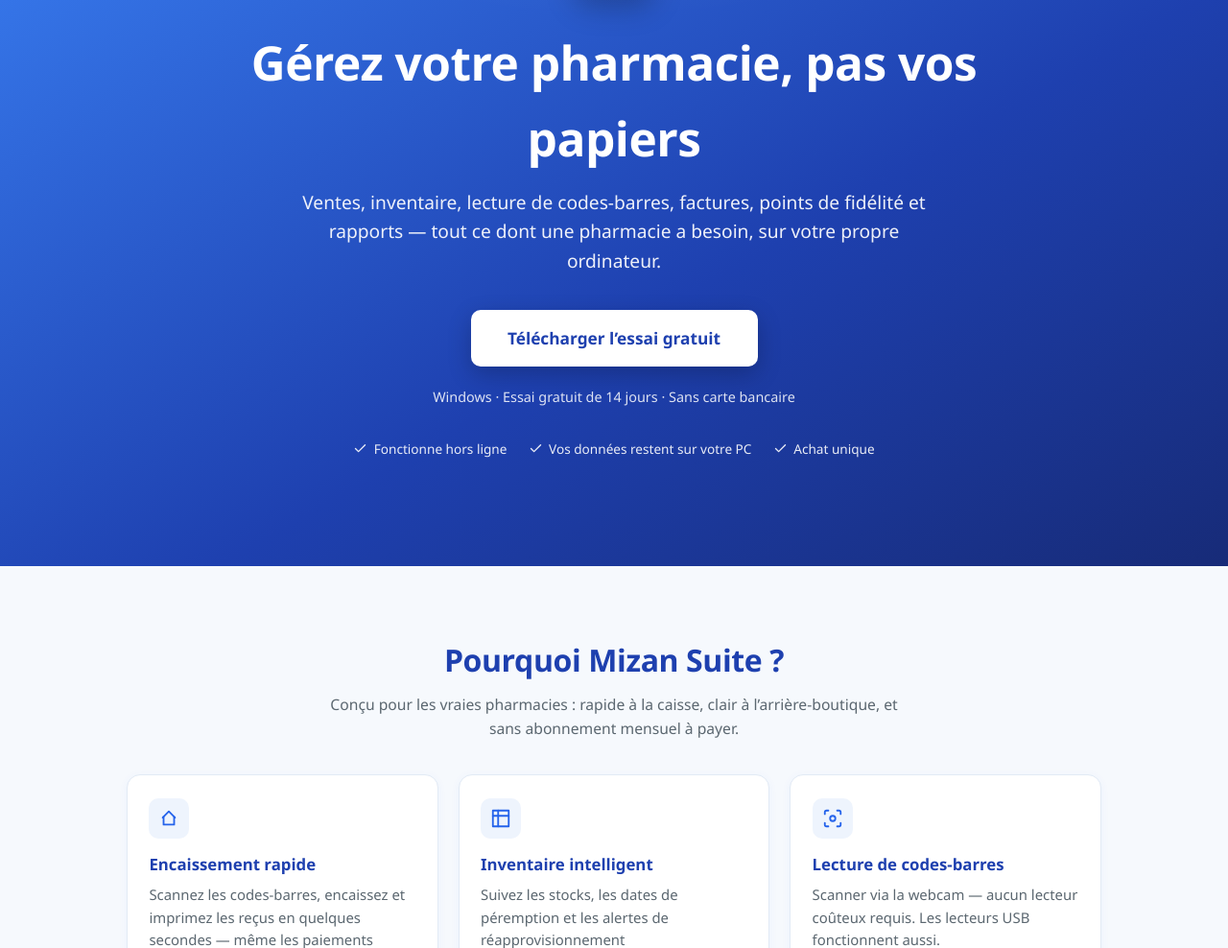
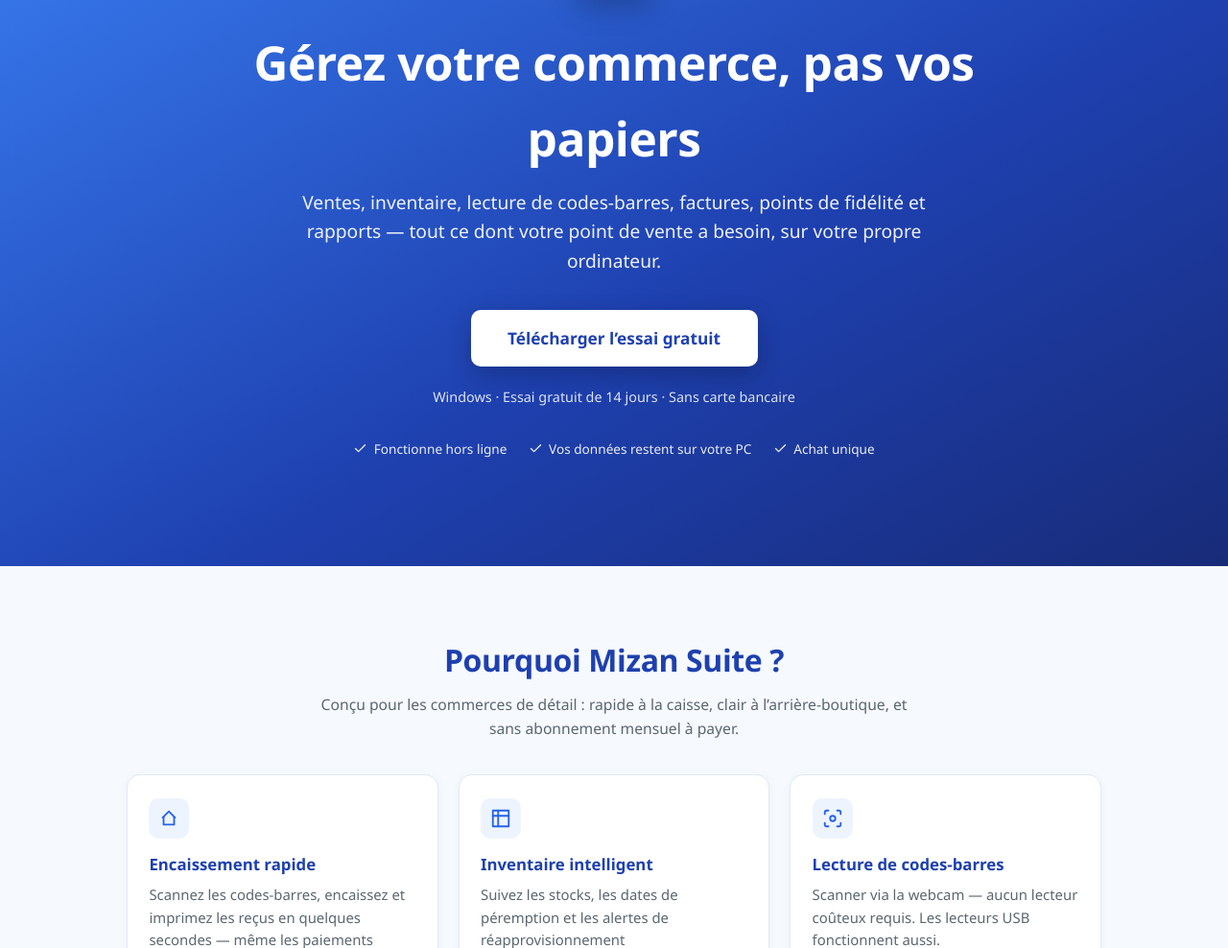
Before and after one commit to mizan-suite/mizan-suite, a website: page trial/public/index.html in a window 1280 px wide. Shown: the part 258-1246 px from the top of the page at 96% size. Drawn offline with Linux system fonts and the light colour scheme.

Commit message:
Generalize landing page copy for any retail business (not just pharmacies)

```diff
--- a/trial/public/index.html
+++ b/trial/public/index.html
@@ -3,13 +3,13 @@
 <head>
   <meta charset="UTF-8">
   <meta name="viewport" content="width=device-width, initial-scale=1.0">
-  <title>Mizan Suite - Logiciel de gestion de pharmacie pour Windows</title>
-  <meta name="description" content="Mizan Suite est le logiciel de gestion de pharmacie tout-en-un pour Windows. Ventes, inventaire, lecture de codes-barres, factures, points de fidélité et plus. Essai gratuit de 14 jours, sans carte bancaire.">
+  <title>Mizan Suite - Logiciel de gestion de point de vente pour Windows</title>
+  <meta name="description" content="Mizan Suite est le logiciel de gestion tout-en-un pour Windows. Ventes, inventaire, lecture de codes-barres, factures, points de fidélité et plus. Essai gratuit de 14 jours, sans carte bancaire.">
   <meta name="theme-color" content="#1e40af">
   <link rel="icon" type="image/png" href="/mizan-logo.png">
   <meta property="og:type" content="website">
-  <meta property="og:title" content="Mizan Suite - Logiciel de gestion de pharmacie">
-  <meta property="og:description" content="Ventes, inventaire, lecture de codes-barres, factures et points de fidélité - tout ce dont une pharmacie a besoin, sur votre propre ordinateur. Essai gratuit de 14 jours.">
+  <meta property="og:title" content="Mizan Suite - Logiciel de gestion de point de vente">
+  <meta property="og:description" content="Ventes, inventaire, lecture de codes-barres, factures et points de fidélité - tout ce dont votre commerce a besoin, sur votre propre ordinateur. Essai gratuit de 14 jours.">
   <meta property="og:image" content="/mizan-logo.png">
   <meta name="twitter:card" content="summary">
   <style>
@@ -196,8 +196,8 @@
 
   <header class="hero">
     <img class="logo-mark" src="/mizan-logo.png" alt="Logo Mizan Suite">
-    <h1>Gérez votre pharmacie, pas vos papiers</h1>
-    <p class="tagline">Ventes, inventaire, lecture de codes-barres, factures, points de fidélité et rapports &mdash; tout ce dont une pharmacie a besoin, sur votre propre ordinateur.</p>
+    <h1>Gérez votre commerce, pas vos papiers</h1>
+    <p class="tagline">Ventes, inventaire, lecture de codes-barres, factures, points de fidélité et rapports &mdash; tout ce dont votre point de vente a besoin, sur votre propre ordinateur.</p>
     <div class="cta">
       <a class="btn-download" href="/download">Télécharger l&rsquo;essai gratuit</a>
     </div>
@@ -221,7 +221,7 @@
   <main>
     <section class="wrap">
       <h2 class="section-title">Pourquoi Mizan Suite ?</h2>
-      <p class="section-sub">Conçu pour les vraies pharmacies : rapide à la caisse, clair à l&rsquo;arrière-boutique, et sans abonnement mensuel à payer.</p>
+      <p class="section-sub">Conçu pour les commerces de détail : rapide à la caisse, clair à l&rsquo;arrière-boutique, et sans abonnement mensuel à payer.</p>
       <div class="features">
         <div class="feature">
           <div class="icon"><svg viewBox="0 0 24 24" fill="none" stroke="currentColor" stroke-width="2" stroke-linecap="round" stroke-linejoin="round"><path d="M5 11l7-7 7 7"/><path d="M6 10v9h12v-9"/></svg></div>
```
